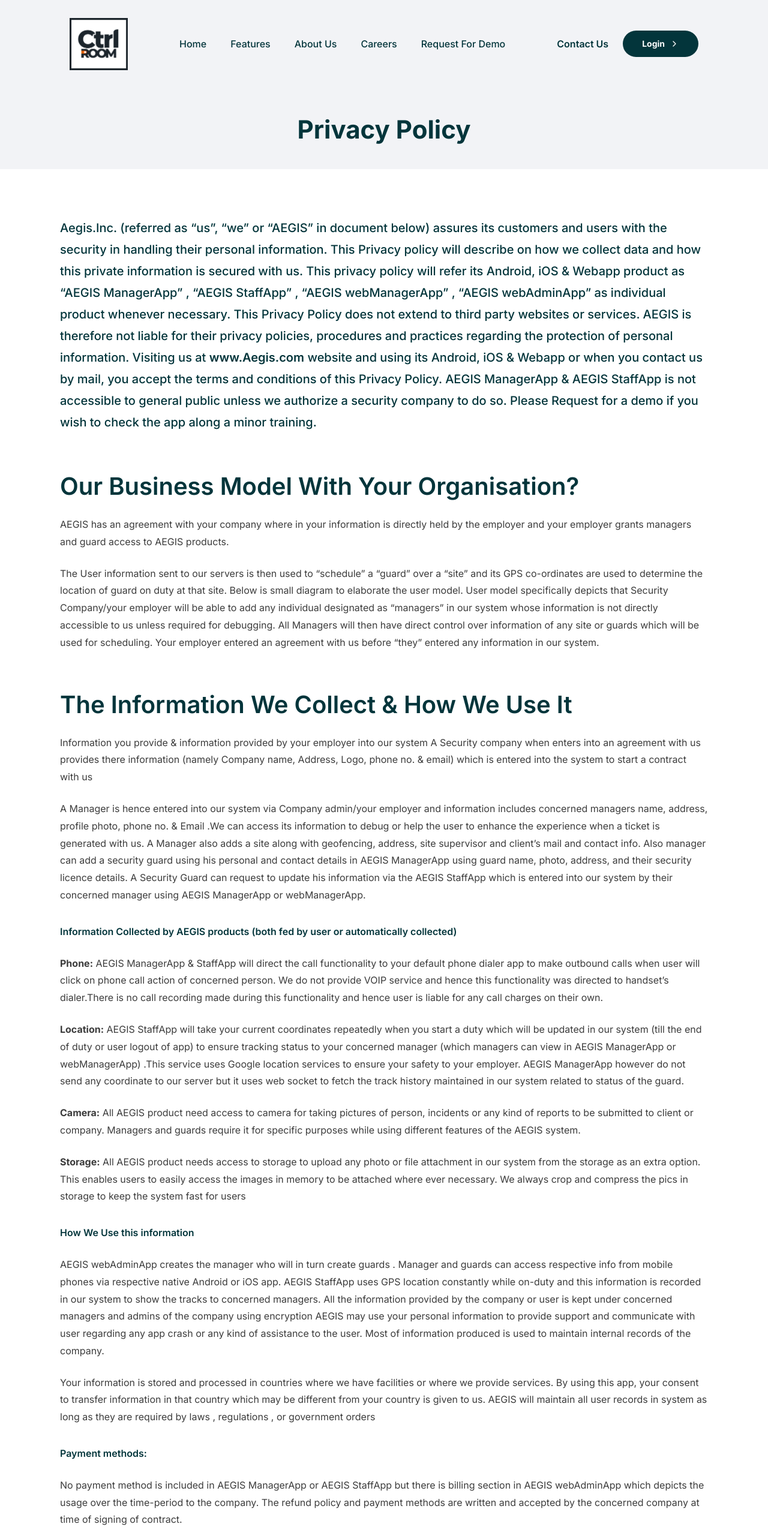
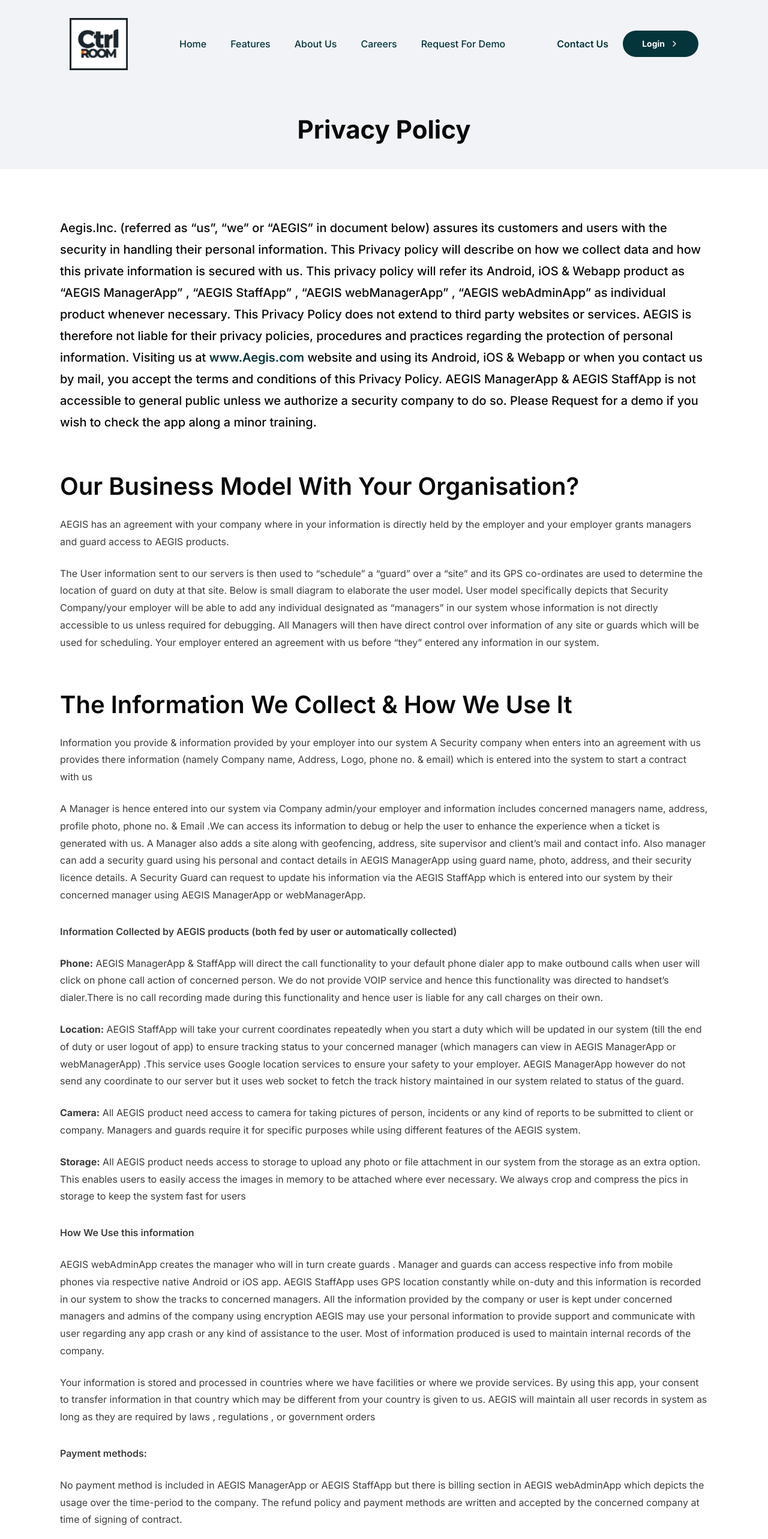
Before and after one commit to info-thathwaa/ctrl-room-web, a Next.js app: page /privacy in a window 1280 px wide. Shown: the top 2566 px of the page at 60% size. Built offline with nearby package versions, Linux system fonts and the light colour scheme.

Commit message:
feat: create Privacy Policy page component with detailed usage and data collection information

```diff
--- a/components/privacy/Privacy.tsx
+++ b/components/privacy/Privacy.tsx
@@ -18,7 +18,7 @@
           transition={{ duration: 0.6, ease: "easeOut" }}
           className="text-center px-4 z-20"
         >
-          <h1 className="text-3xl md:text-[42px] font-bold text-[#03353B] leading-tight">
+          <h1 className="text-3xl md:text-[42px] font-bold leading-tight">
             Privacy Policy
           </h1>
         </motion.div>
@@ -32,7 +32,7 @@
           animate={{ opacity: 1, y: 0 }}
           transition={{ duration: 0.8, delay: 0.2 }}
         >
-          <p className="text-lg md:text-[20px] font-medium text-[#03353B] leading-[1.8] text-justify md:text-left">
+          <p className="text-lg md:text-[20px] font-medium  leading-[1.8] text-justify md:text-left">
             Aegis.Inc. (referred as “us”, “we” or “AEGIS” in document below)
             assures its customers and users with the security in handling their
             personal information. This Privacy policy will describe on how we
@@ -69,7 +69,7 @@
           transition={{ duration: 0.8 }}
           className="flex flex-col gap-6"
         >
-          <h2 className="text-[28px] md:text-[40px] font-semibold text-[#03353B] leading-tight">
+          <h2 className="text-[28px] md:text-[40px] font-semibold leading-tight">
             Our Business Model With Your Organisation?
           </h2>
 
@@ -91,7 +91,7 @@
           transition={{ duration: 0.8 }}
           className="flex flex-col gap-6"
         >
-          <h2 className="text-[28px] md:text-[40px] font-semibold text-[#03353B] leading-tight">
+          <h2 className="text-[28px] md:text-[40px] font-semibold leading-tight">
             The Information We Collect & How We Use It
           </h2>
 
@@ -103,7 +103,7 @@
               A Manager is hence entered into our system via Company admin/your employer and information includes concerned managers name, address, profile photo, phone no. & Email .We can access its information to debug or help the user to enhance the experience when a ticket is generated with us. A Manager also adds a site along with geofencing, address, site supervisor and client’s mail and contact info. Also manager can add a security guard using his personal and contact details in AEGIS ManagerApp using guard name, photo, address, and their security licence details. A Security Guard can request to update his information via the AEGIS StaffApp which is entered into our system by their concerned manager using AEGIS ManagerApp or webManagerApp.
             </p>
 
-            <p className="font-semibold text-[#03353B] mt-2">
+            <p className="font-semibold mt-2">
               Information Collected by AEGIS products (both fed by user or automatically collected)
             </p>
             <p>
@@ -119,7 +119,7 @@
               <strong>Storage:</strong> All AEGIS product needs access to storage to upload any photo or file attachment in our system from the storage as an extra option. This enables users to easily access the images in memory to be attached where ever necessary. We always crop and compress the pics in storage to keep the system fast for users
             </p>
 
-            <p className="font-semibold text-[#03353B] mt-2">
+            <p className="font-semibold mt-2">
               How We Use this information
             </p>
             <p>
@@ -129,7 +129,7 @@
               Your information is stored and processed in countries where we have facilities or where we provide services. By using this app, your consent to transfer information in that country which may be different from your country is given to us. AEGIS will maintain all user records in system as long as they are required by laws , regulations , or government orders
             </p>
 
-            <p className="font-semibold text-[#03353B] mt-2">
+            <p className="font-semibold mt-2">
               Payment methods:
             </p>
             <p>
@@ -148,21 +148,21 @@
               Terms remain valid even after close of agreement with your company.
             </p>
 
-            <p className="font-semibold text-[#03353B] mt-2">
+            <p className="font-semibold mt-2">
               Right to Update/Change agreement:
             </p>
             <p>
               AEGIS holds full right to update this privacy policy from time to time to introduce changes in technologies we use, legal requirements or any other factors. The updation date will be mentioned next to the title of this page. To revoke your access from the App, users require to connect with concerned manager in hierarchy to stop the services. If there is any major update in privacy policy, then we are obliged to intimate the user by mail as per law.
             </p>
 
-            <p className="font-semibold text-[#03353B] mt-2">
+            <p className="font-semibold mt-2">
               Third party information exchange:
             </p>
             <p>
               No information is shared with any third party except within the AEGIS trust and development modules. No third party will have access to the application without the credentials. Data is not visible from one company in contract with us to another company.
             </p>
 
-            <p className="font-semibold text-[#03353B] mt-2">
+            <p className="font-semibold mt-2">
               User Rights:
             </p>
             <p>
```
